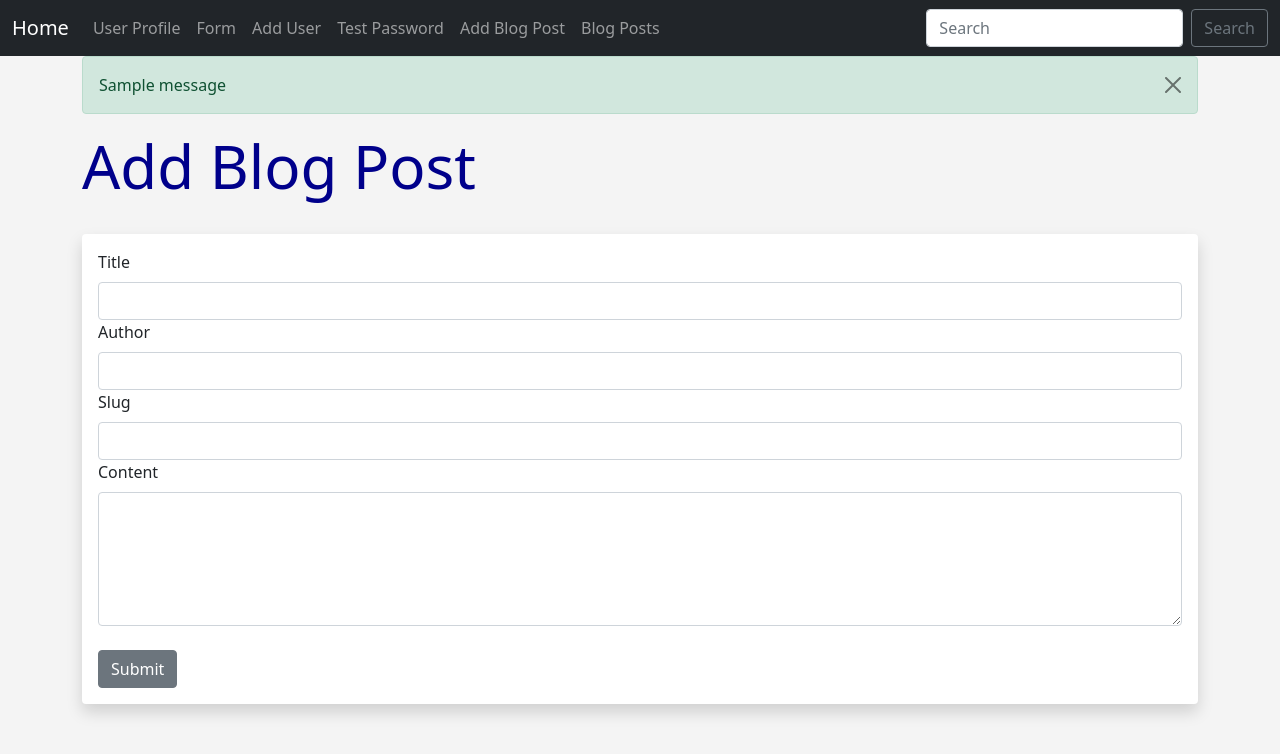
After one commit to omar16966/Flask, a Flask app: page /add_post in a window 1280 px wide. The commit adds this page. Shown: the top 754 px of the page. Run offline with Flask 2, Linux system fonts and the light colour scheme; tables that the repository leaves empty hold one stand-in row (values such as "Sample post"); one stand-in notice (Sample message) is shown.

Commit message:
Add Blog posts

```diff
--- a/app.py
+++ b/app.py
@@ -1,33 +1,39 @@
-from flask import Flask, render_template, flash, request
-from form import Form, UserForm
+from flask import Flask, redirect, render_template, flash, request
+from form import Form, PostForm, UserForm, PassForm
 from flask_sqlalchemy import SQLAlchemy
+from sqlalchemy import Date
 from flask_migrate import Migrate
-from datetime import datetime
+from datetime import datetime, date
 from werkzeug.security import generate_password_hash, check_password_hash
 
-# Create a Flask Instance
-app = Flask(__name__)
+##================================================== INIT =========================================================##
+app                                     = Flask(__name__)                           # Create a Flask Instance
+# app.config['SQLALCHEMY_DATABASE_URI'] = "sqlite:///users.db"                      # Add Database SQLITE DB
+app.config["SQLALCHEMY_DATABASE_URI"]   = "mysql+pymysql://root@localhost/users"    # Add Database MYSQL DB
+db                                      = SQLAlchemy(app)                           # Initialize The Database
+migrate                                 = Migrate(app, db=db)                       #
+app.config["SECRET_KEY"] = "16966"                                                  # Secret Key
+##=================================================================================================================##
 
-# Add Database SQLITE DB
-# app.config['SQLALCHEMY_DATABASE_URI'] = "sqlite:///users.db"
-# Add Database MYSQL DB
-app.config['SQLALCHEMY_DATABASE_URI'] = "mysql+pymysql://root:16966@localhost/users"
-# Initialize The Database
-db = SQLAlchemy(app)
-migrate = Migrate(app, db=db)
-# Secret Key
-app.config["SECRET_KEY"] = "16966"
+##================================================= MODELS ========================================================##
+# Create a Blog Post Model
+class Posts(db.Model):
+    id              = db.Column(db.Integer, primary_key=True)
+    title           = db.Column(db.String(255))
+    content         = db.Column(db.Text)
+    author          = db.Column(db.String(255))
+    date_posted     = db.Column(db.DateTime, default=datetime.utcnow)
+    slug            = db.Column(db.String(255))
 
-
-# Create Model
+# Create Users Model
 class Users(db.Model):
-    id = db.Column(db.Integer, primary_key=True)
-    name = db.Column(db.String(200), nullable=False)
-    email = db.Column(db.String(120), nullable=False, unique=True)
-    favorite_color = db.Column(db.String(120))
-    date_add = db.Column(db.DateTime, default=datetime.utcnow)
+    id              = db.Column(db.Integer, primary_key=True)
+    name            = db.Column(db.String(200), nullable=False)
+    email           = db.Column(db.String(120), nullable=False, unique=True)
+    favorite_color  = db.Column(db.String(120))
+    date_add        = db.Column(db.DateTime, default=datetime.utcnow)
     # Do password hashing
-    password_hash = db.Column(db.String(128))
+    password_hash   = db.Column(db.String(128))
 
     @property
     def password(self):
@@ -35,102 +41,147 @@ class Users(db.Model):
 
     @password.setter
     def password(self, password):
-        self.password_hash = generate_password_hash(password,)
+        self.password_hash = generate_password_hash(password)
 
     def verify_password(self, password):
         return check_password_hash(self.password_hash, password)
 
     # Create String
-
     def __repr__(self):
         return "<Name %r>" % self.name
 
+##=================================================================================================================##
+
+##================================================= ROUTES ========================================================##
+# JSON
+@app.route("/date")
+def get_current_date():
+    my_name = "Omar"
+    return {"Date": date.today(), "my_name": my_name}
+
+@app.route('/posts')
+def posts():
+    posts                           =  Posts.query.order_by(Posts.date_posted)       # Grab all the posts from the database
+    return render_template("posts.html", posts=posts)
 
 # Create a Route Decorator
 @app.route("/")
 def index():
     flash("Welcome To Our Website!")
-    my_name = "Omar"
-    stuff = "This is <strong>bold</strong> text"
-    text = "This is TEXT For Test  "
-    favorite_pizza = ["Pepperoni", "Cheese", "Mushrooms", 41]
+    my_name                         = "Omar"
+    stuff                           = "This is <strong>bold</strong> text"
+    text                            = "This is TEXT For Test  "
+    favorite_pizza                  = ["Pepperoni", "Cheese", "Mushrooms", 41]
     return render_template("index.html", my_name=my_name, stuff=stuff, text=text, favorite_pizza=favorite_pizza)
-
 
 # http://localhost:5000/user/name
 @app.route("/user/add", methods=["GET", "POST"])
 def add_user():
-    name = None
-    form = UserForm()
+    name                            = None
+    form                            = UserForm()
     # Validate Form
     if form.validate_on_submit():
-        user = Users.query.filter_by(email=form.email.data).first()
+        user        = Users.query.filter_by(email=form.email.data).first()
         if user is None:
             # Hash Password
-            hashed_password = generate_password_hash(
-                form.password_hash.data, "sha256")
-            user = Users(name=form.name.data, email=form.email.data,
-                         favorite_color=form.favorite_color.data, password_hash=hashed_password)
+            hashed_password         = generate_password_hash(form.password_hash.data, "sha256")
+            user                    = Users(name=form.name.data, email=form.email.data, favorite_color=form.favorite_color.data, password_hash=hashed_password)
             db.session.add(user)
             db.session.commit()
-        name = form.name.data
-        form.name.data = ''
-        form.email.data = ''
-        form.favorite_color.data = ''
-        form.password_hash.data = ''
+        name                        = form.name.data
+        form.name.data              = ""
+        form.email.data             = ""
+        form.favorite_color.data    = ""
+        form.password_hash.data     = ""
         flash("User Added Successfully!")
-    our_users = Users.query.order_by(Users.date_add)
+    our_users                       = Users.query.order_by(Users.date_add)
     return render_template("add_user.html", form=form, name=name, our_users=our_users)
-
 
 @app.route("/user/<name>")
 def user(name):
     return render_template("user.html", name=name)
 
+# Craete Post Page
+@app.route('/add_post', methods=['GET', 'POST'])
+def add_post():
+    form                        = PostForm()
+    # Validate Form
+    if form.validate_on_submit():
+        title                       = form.title.data
+        content                     = form.content.data
+        author                      = form.author.data
+        slug                        = form.slug.data
+        post                        = Posts(title=title, content=content, author=author, slug=slug)
+        form.title.data             = ""                                                                # Clear The Form
+        form.content.data           = ""                                                                # Clear The Form
+        form.author.data            = ""                                                                # Clear The Form
+        form.slug.data              = ""                                                                # Clear The Form
+        db.session.add(post)                                                                            # Add Post Data To Datebase
+        db.session.commit()                                                                             # Commit to Database
+        flash("Blog Post Submitted Successfully!")                                                      # Return a Message
+    return render_template("add_post.html", form=form)                                                  # Redirect to the webpage
+
+
+# Create Password Test Page
+@app.route("/test_pw", methods=["GET", "POST"])
+def test_pw():
+    email                           = None
+    password                        = None
+    password_to_check               = None
+    passed                          = None
+    form = PassForm()
+    if form.validate_on_submit():                                                                       # Validate Form
+        email                       = form.email.data
+        password                    = form.password_hash.data
+        form.email.data             = ""                                                                # Clear the form
+        form.password_hash.data     = ""                                                                # Clear the form
+        password_to_check           = Users.query.filter_by(email=email).first()                        # Lookup user by email
+        passed                      = check_password_hash(password_to_check.password_hash, password)    # Check hash password
+    return render_template("test_pw.html", email=email, password=password, form=form, password_to_check=password_to_check, passed=passed)
+
 
 # Create Form Page
 @app.route("/form", methods=["GET", "POST"])
 def form():
-    name = None
-    form = Form()
-    # Validate Form
-    if form.validate_on_submit():
-        name = form.name.data
-        form.name.data = ""
+    name                            = None
+    form                            = Form()
+    if form.validate_on_submit():                                                                   # Validate Form
+        name                        = form.name.data
+        form.name.data              = ""
         flash("Form Submitted Successfully!")
     return render_template("form.html", name=name, form=form)
 
 
 # Update Database Record
-@app.route('/update/<int:id>', methods=["GET", "POST"])
+@app.route("/update/<int:id>", methods=["GET", "POST"])
 def update_record(id):
-    form = UserForm()
+    form                                = UserForm()
     name_to_update = Users.query.get_or_404(id)
     if request.method == "POST":
-        name_to_update.name = request.form["name"]
-        name_to_update.email = request.form["email"]
-        name_to_update.favorite_color = request.form["favorite_color"]
+        name_to_update.name             = request.form["name"]
+        name_to_update.email            = request.form["email"]
+        name_to_update.favorite_color   = request.form["favorite_color"]
         try:
             db.session.commit()
             flash("User Updated Successfully!")
-            return render_template('update.html', form=form, name_to_update=name_to_update)
+            return render_template("update.html", form=form, name_to_update=name_to_update)
         except print(0):
             flash("Update Unsuccessfull, Try Again!")
-            return render_template('update.html', form=form, name_to_update=name_to_update)
+            return render_template("update.html", form=form, name_to_update=name_to_update)
     else:
-        return render_template('update.html', form=form, name_to_update=name_to_update, id=id)
+        return render_template("update.html", form=form, name_to_update=name_to_update, id=id)
 
 
-@app.route('/delete/<int:id>')
+@app.route("/delete/<int:id>")
 def delete_record(id):
-    user_to_delete = Users.query.get_or_404(id)
-    name = None
-    form = UserForm()
+    user_to_delete                      = Users.query.get_or_404(id)
+    name                                = None
+    form                                = UserForm()
     try:
         db.session.delete(user_to_delete)
         db.session.commit()
         flash("User Deleted Successfuly!")
-        our_users = Users.query.order_by(Users.date_add)
+        our_users                       = Users.query.order_by(Users.date_add)
         return render_template("add_user.html", form=form, name=name, our_users=our_users)
     except:
         flash("Ther is an Erorr, Try Again!")
--- a/create_db.py
+++ b/create_db.py
@@ -1,12 +1,12 @@
 import mysql.connector
 
-mydb = mysql.connector.connect(host="localhost", user="root", passwd="16966")
+mydb = mysql.connector.connect(host="localhost", user="root", passwd="")
 
 my_cursor = mydb.cursor()
 
-# my_cursor.execute("CREATE DATABASE users ")
+my_cursor.execute("CREATE DATABASE users ")
 
-my_cursor.execute("SHOW DATABASEs")
+my_cursor.execute("SHOW DATABASES")
 
 for db in my_cursor:
     print(db)
--- a/form.py
+++ b/form.py
@@ -1,28 +1,37 @@
 from flask_wtf import FlaskForm
-from wtforms import StringField, SubmitField, PasswordField, BooleanField, ValidationError
+# import pymysql
+from wtforms.widgets import TextArea
+from wtforms import (
+    StringField,
+    SubmitField,
+    PasswordField,
+    BooleanField,
+    ValidationError,
+)
 from wtforms.validators import DataRequired, EqualTo, Length
-
 
 # Create a Form Class
 class Form(FlaskForm):
-    name = StringField("Enter Your Name", validators=[
-        DataRequired(message="Please Enter Your Name.")])
-    submit = SubmitField("Submit")
-
+    name            = StringField("Enter Your Name", validators=[DataRequired(message="Please Enter Your Name.")])
+    submit          = SubmitField("Submit")
 
 # Create a Form Class
 class UserForm(FlaskForm):
-    name = StringField("Name", validators=[
-        DataRequired(message="Please Enter Your Name.")])
+    name            = StringField("Name", validators=[DataRequired(message="Please Enter Your Name.")])
+    email           = StringField("Email", validators=[DataRequired(message="Please Enter Your Email.")])
+    password_hash   = PasswordField("Password",validators=[DataRequired(),EqualTo("password_hash2", message="Passwords Must Match!"),])
+    password_hash2  = PasswordField("Confirm Password", validators=[DataRequired()])
+    favorite_color  = StringField("color")
+    submit          = SubmitField("Submit")
 
-    email = StringField("Email", validators=[
-                        DataRequired(message="Please Enter Your Email.")])
+class PassForm(FlaskForm):
+    email           = StringField("Email", validators=[DataRequired(message="Please Enter Your Email.")])
+    password_hash   = PasswordField("Password", validators=[DataRequired(message="Please Enter Your Password.")])
+    submit          = SubmitField("Submit")
 
-    password_hash = PasswordField('Password', validators=[DataRequired(), EqualTo(
-        'password_hash2', message='Passwords Must Match!')])
-    password_hash2 = PasswordField(
-        'Confirm Password', validators=[DataRequired()])
-
-    favorite_color = StringField("color")
-
-    submit = SubmitField("Submit")
+class PostForm(FlaskForm):
+    title           = StringField("Title", validators=[DataRequired(message="Please Enter The Title.")])
+    content         = StringField("Content", validators=[DataRequired(message="Please Enter The Content.")], widget=TextArea())
+    author          = StringField("Author", validators=[DataRequired(message="Please Enter The Author Name.")])
+    slug            = StringField("Slug", validators=[DataRequired(message="Please Enter The Slug.")])
+    submit          = SubmitField("Submit")
--- /dev/null
+++ b/templates/add_post.html
@@ -0,0 +1,36 @@
+{% extends "base.html" %}
+{% block content %}
+    {% for message in get_flashed_messages() %}
+        <div class="alert alert-success alert-dismissible fade show" role="alert">
+            {{ message }}
+        <button
+            type="button"
+            class="btn-close"
+            data-bs-dismiss="alert"
+            aria-label="Close"
+        ></button>
+        </div>
+    {% endfor %}
+
+<h1>Add Blog Post</h1>
+<br />
+<div class="shadow p-3 mb-5 bg-body rounded">
+<form action="" method="POST">
+    {{form.hidden_tag()}}
+
+    {{form.title.label(class="form-label")}}
+    {{form.title(class="form-control")}}
+
+    {{form.author.label(class="form-label")}}
+    {{form.author(class="form-control")}}
+
+    {{form.slug.label(class="form-label")}}
+    {{form.slug(class="form-control")}}
+
+    {{form.content.label(class="form-label")}}
+    {{form.content(class="form-control", rows="5")}}
+    <br />
+    {{form.submit(class="btn btn-secondary")}}
+</form>
+</div>
+{% endblock %}
--- a/templates/navbar.html
+++ b/templates/navbar.html
@@ -15,6 +15,15 @@
           <li class="nav-item">
             <a class="nav-link" href="{{ url_for('add_user')}}">Add User</a>
           </li>
+          <li class="nav-item">
+            <a class="nav-link" href="{{ url_for('test_pw')}}">Test Password</a>
+          </li>
+          <li class="nav-item">
+            <a class="nav-link" href="{{ url_for('add_post')}}">Add Blog Post</a>
+          </li>
+          <li class="nav-item">
+            <a class="nav-link" href="{{ url_for('posts')}}">Blog Posts</a>
+          </li>
         </ul>
 
 
```
Also changed, not shown: migrations/versions/56a25960d805_init_database.py (added, +47 -0 lines), migrations/versions/7f3850bfc04a_add_password_field.py (deleted, +0 -28 lines), migrations/versions/949b2fe11305_initial_migration.py (deleted, +0 -28 lines), templates/posts.html (added, +26 -0 lines), templates/test_pw.html (added, +36 -0 lines), users.db (deleted).
